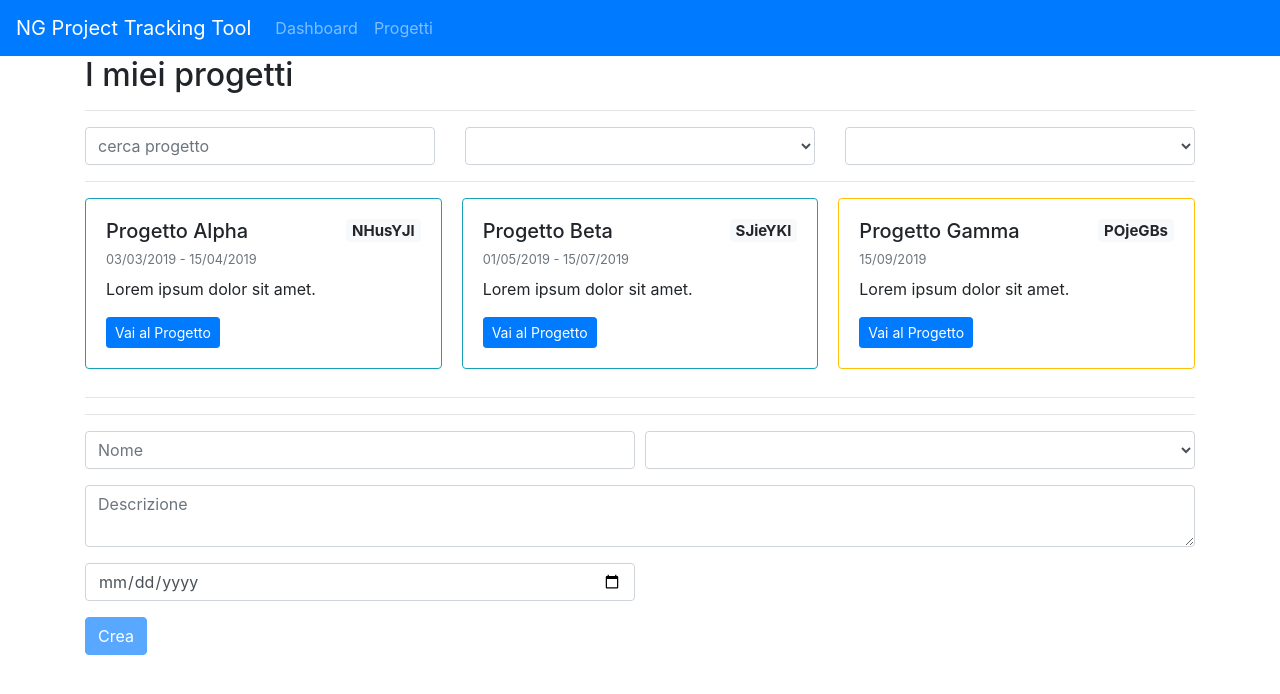
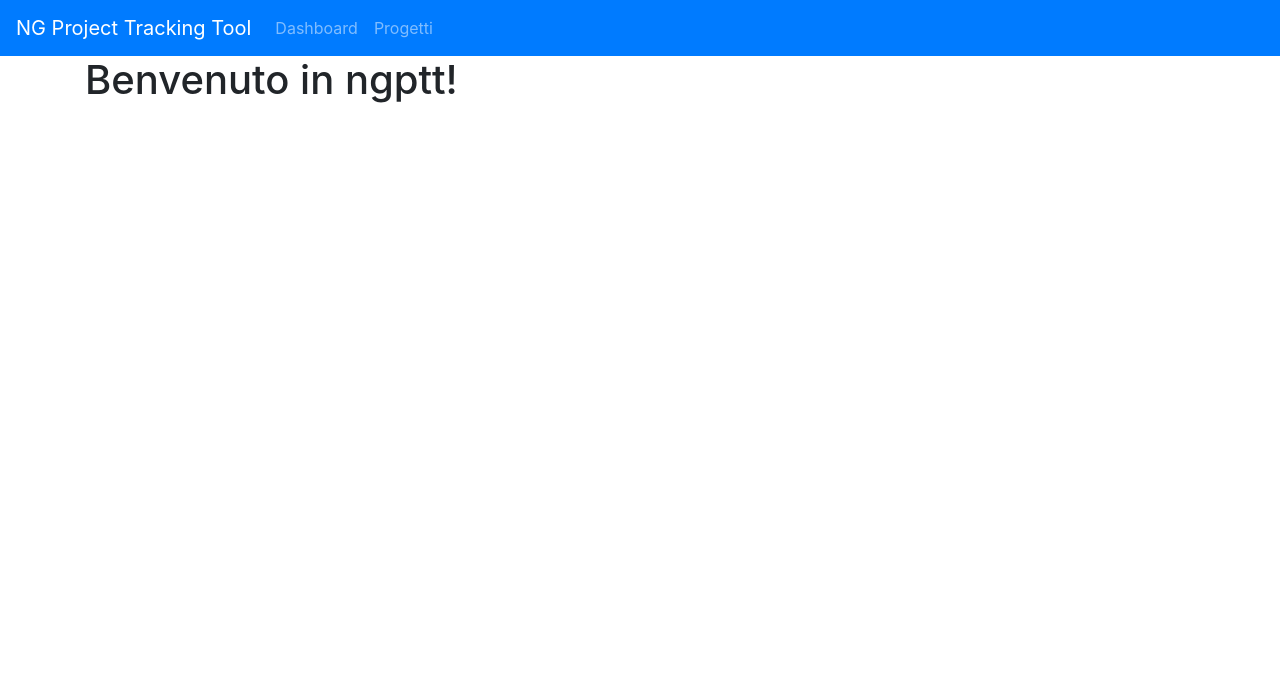
Before and after one commit to fsciuti/ngptt, an Angular app: page /dashboard in a window 1280 px wide. Shown: the top 694 px of the page. Built offline with nearby package versions, Linux system fonts and the light colour scheme.

Commit message:
Add AppRouting Module

```diff
--- a/src/app/app.component.html
+++ b/src/app/app.component.html
@@ -13,5 +13,5 @@
 </nav>
 
 <div class="container">
-  <ngptt-project-list></ngptt-project-list>
+  <router-outlet></router-outlet>
 </div>
```
Also changed, not shown: src/app/app-routing.module.ts (added, +16 -0 lines), src/app/app.module.ts (+5 -2 lines).
